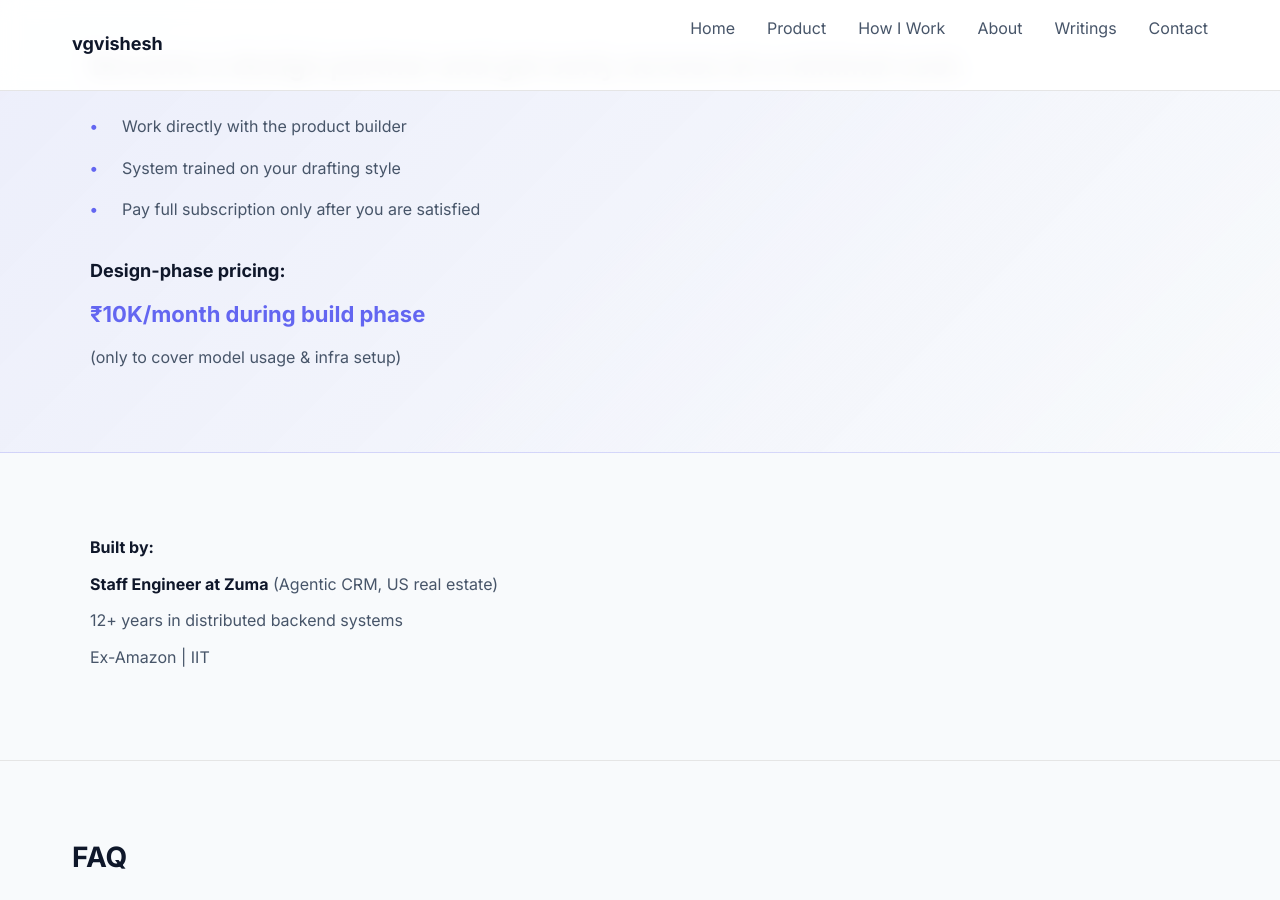
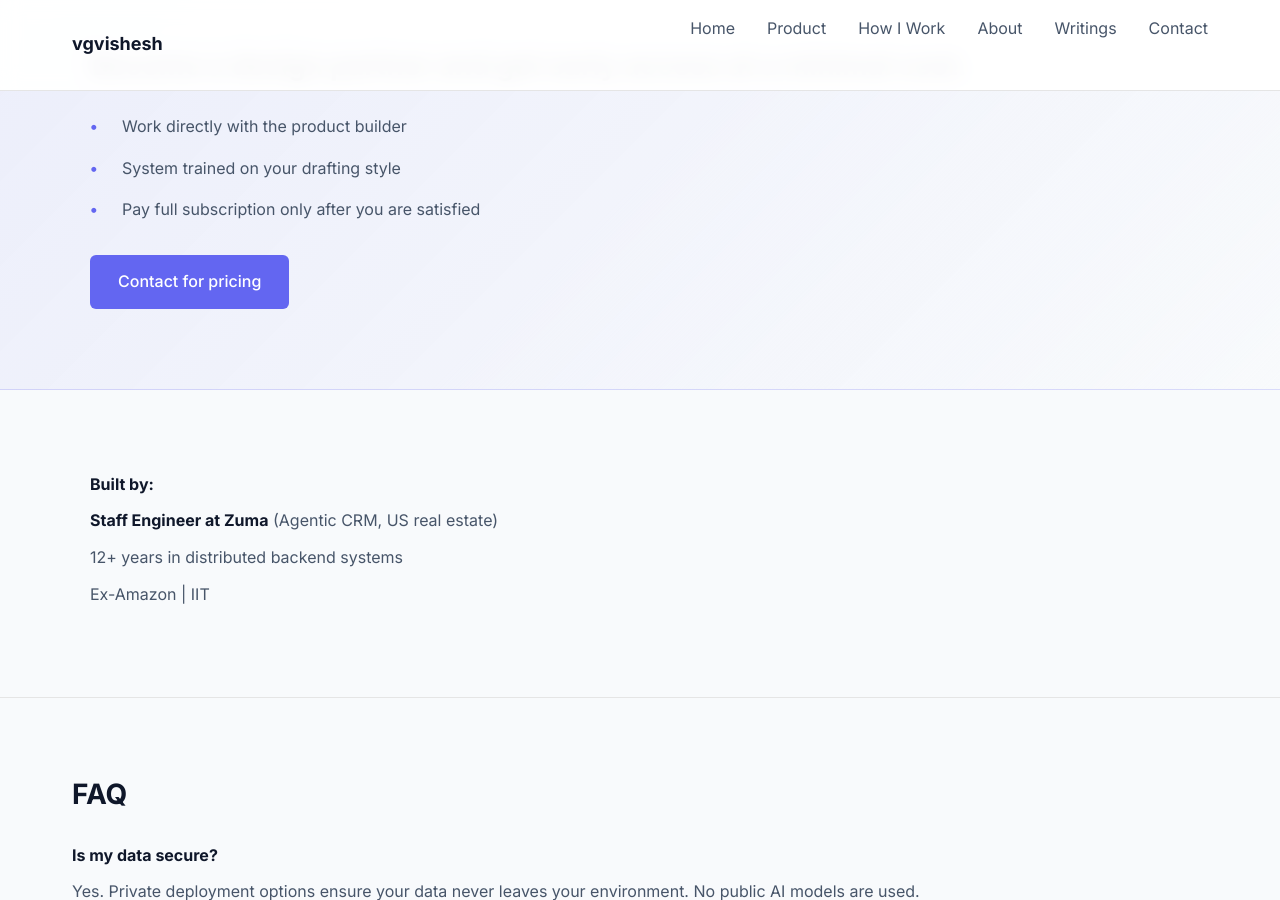
Before and after one commit to vgvishesh/vgvishesh.github.io, a Jekyll site: the page built from products/ip-drafting-copilot.html, in a window 1280 px wide and 900 px high, scrolled down 3098 px. Built offline with Jekyll 4.4.1, drawn with Linux system fonts in a browser that asks for light colours.

Commit message:
updating pricing section

```diff
--- a/_includes/ip-copilot/design-partner.html
+++ b/_includes/ip-copilot/design-partner.html
@@ -7,9 +7,7 @@
         <li>System trained on your drafting style</li>
         <li>Pay full subscription only after you are satisfied</li>
       </ul>
-      <p class="ip-copilot-design-price">Design-phase pricing:</p>
-      <p class="ip-copilot-design-price-value">₹10K/month during build phase</p>
-      <p class="ip-copilot-design-price-note">(only to cover model usage &amp; infra setup)</p>
+      <a href="#calendly-booking" class="btn btn-primary">Contact for pricing</a>
     </div>
   </div>
 </section>
```
